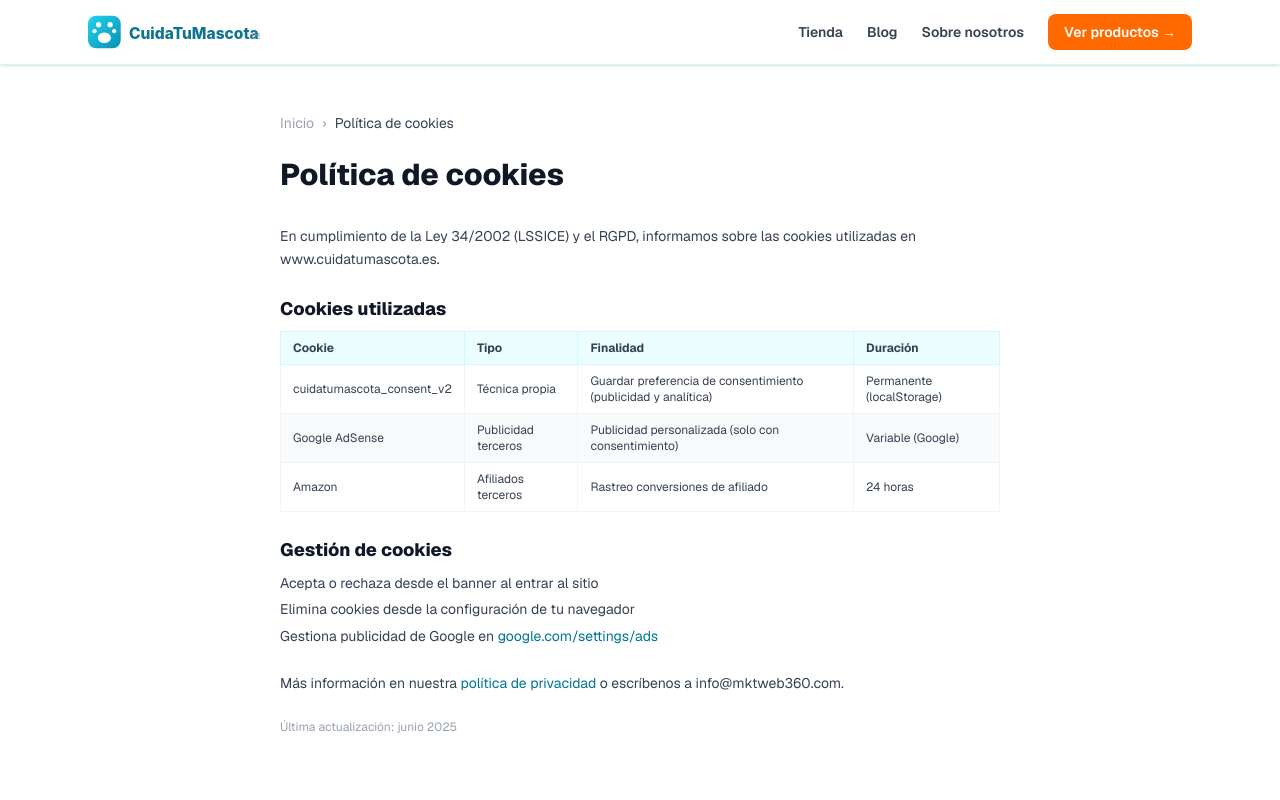
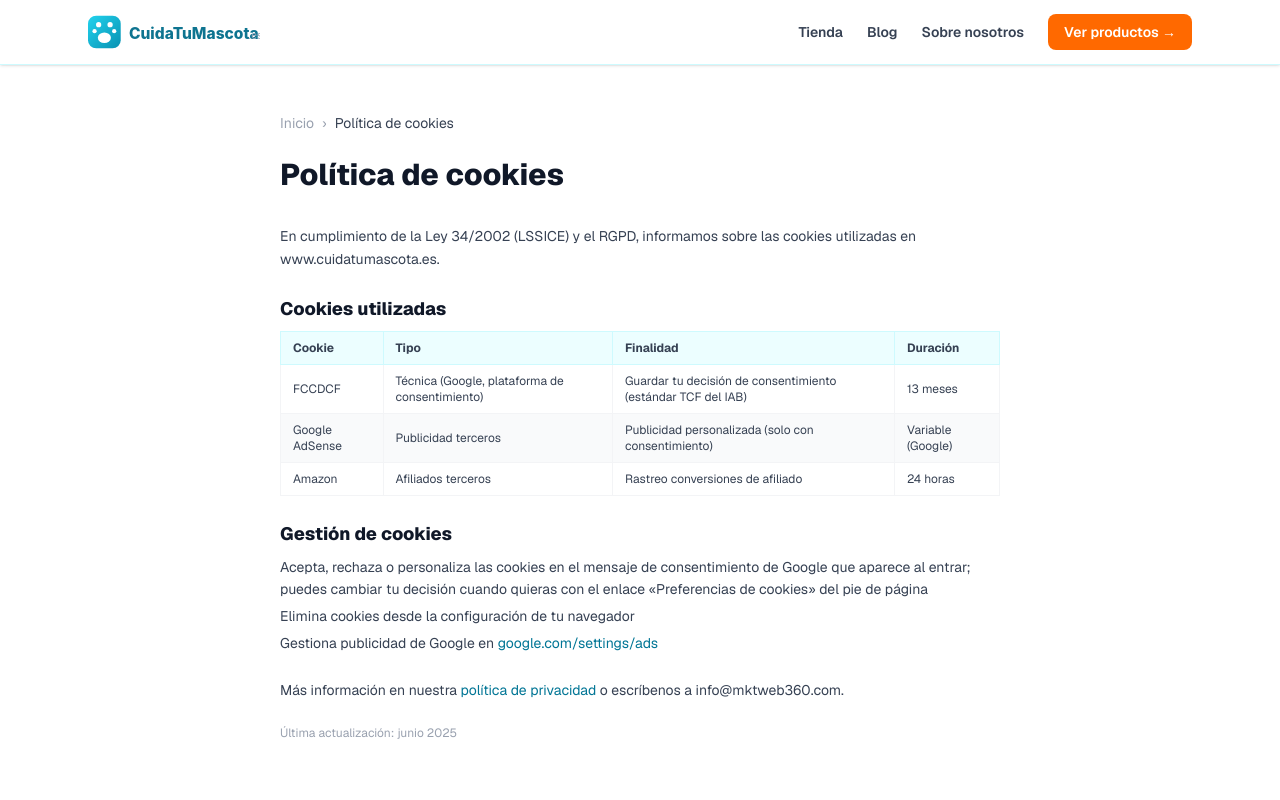
Before and after one commit to mktweb360/cuidatumascota, a Next.js app: page /politica-de-cookies in a window 1280 px wide. Shown: the top 800 px of the page. Built offline with nearby package versions, Linux system fonts and the light colour scheme.

Commit message:
docs(cookies): politica actualizada al mensaje de consentimiento de Google (cookie FCCDCF, 13 meses, observada en produccion)

```diff
--- a/app/politica-de-cookies/page.tsx
+++ b/app/politica-de-cookies/page.tsx
@@ -31,10 +31,10 @@ export default function PoliticaCookiesPage() {
               </thead>
               <tbody>
                 <tr>
-                  <td className="px-3 py-2 border border-gray-100">cuidatumascota_consent_v2</td>
-                  <td className="px-3 py-2 border border-gray-100">Técnica propia</td>
-                  <td className="px-3 py-2 border border-gray-100">Guardar preferencia de consentimiento (publicidad y analítica)</td>
-                  <td className="px-3 py-2 border border-gray-100">Permanente (localStorage)</td>
+                  <td className="px-3 py-2 border border-gray-100">FCCDCF</td>
+                  <td className="px-3 py-2 border border-gray-100">Técnica (Google, plataforma de consentimiento)</td>
+                  <td className="px-3 py-2 border border-gray-100">Guardar tu decisión de consentimiento (estándar TCF del IAB)</td>
+                  <td className="px-3 py-2 border border-gray-100">13 meses</td>
                 </tr>
                 <tr className="bg-gray-50">
                   <td className="px-3 py-2 border border-gray-100">Google AdSense</td>
@@ -55,7 +55,7 @@ export default function PoliticaCookiesPage() {
         <section>
           <h2 className="text-lg font-extrabold text-gray-900 mb-2">Gestión de cookies</h2>
           <ul className="space-y-1">
-            <li>Acepta o rechaza desde el banner al entrar al sitio</li>
+            <li>Acepta, rechaza o personaliza las cookies en el mensaje de consentimiento de Google que aparece al entrar; puedes cambiar tu decisión cuando quieras con el enlace «Preferencias de cookies» del pie de página</li>
             <li>Elimina cookies desde la configuración de tu navegador</li>
             <li>Gestiona publicidad de Google en <a href="https://www.google.com/settings/ads" className="text-cyan-700 hover:underline" target="_blank" rel="noopener noreferrer">google.com/settings/ads</a></li>
           </ul>
```
